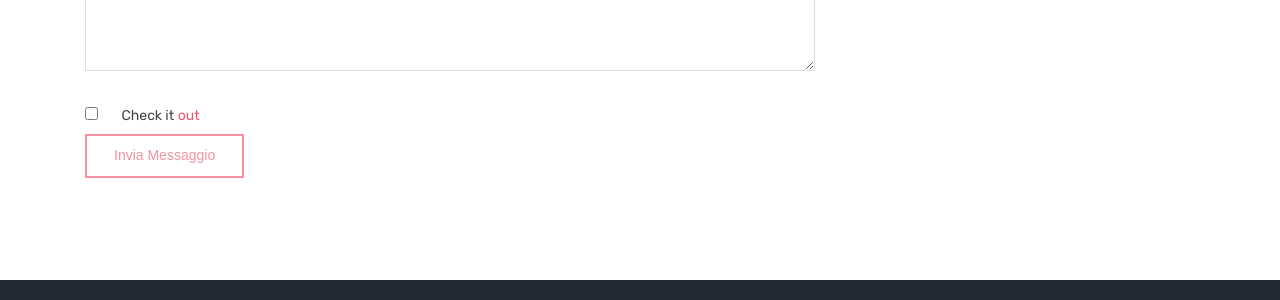
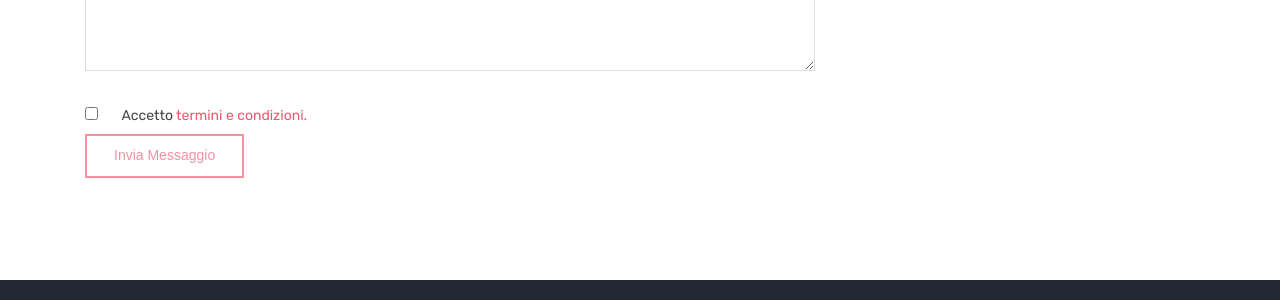
Before and after one commit to filippo-fresilli/villina-scauri, a Jekyll site: the page built from index.html, in a window 1280 px wide. Shown: the part 4221-4521 px from the top of the page. Built offline with Jekyll 4.4.1, drawn with Linux system fonts in a browser that asks for light colours.

Commit message:
fixing form

```diff
--- a/_config.yml
+++ b/_config.yml
@@ -122,14 +122,14 @@ JB :
   analytics :
     provider : google
     google :
-        tracking_id : 'UA-94080000-1'
+        # tracking_id : 'UA-94080000-1'
     getclicky :
       site_id :
     mixpanel :
         token : '_MIXPANEL_TOKEN_'
     piwik :
-        baseURL : 'myserver.tld/piwik' # Piwik installation address (without protocol)
-        idsite : '1'                   # the id of the site on Piwik
+        # baseURL : 'myserver.tld/piwik' # Piwik installation address (without protocol)
+        # idsite : '1'                   # the id of the site on Piwik
 
   # Settings for sharing helper.
   # Sharing is for things like tweet, plusone, like, reddit buttons etc.
--- a/index.html
+++ b/index.html
@@ -841,8 +839,8 @@ canonical: https://villinascauri.com
               <div class="form-check">
                 <input type="checkbox" class="" />
                 <label class="form-check-label" for="exampleCheck1"
-                  >Check it
-                  <a href="#">out </a>
+                  >Accetto
+                  <a href="#">termini e condizioni.</a>
                 </label>
               </div>
               <button
```
Also changed, not shown: other parts of index.html (+0 -2 lines).
